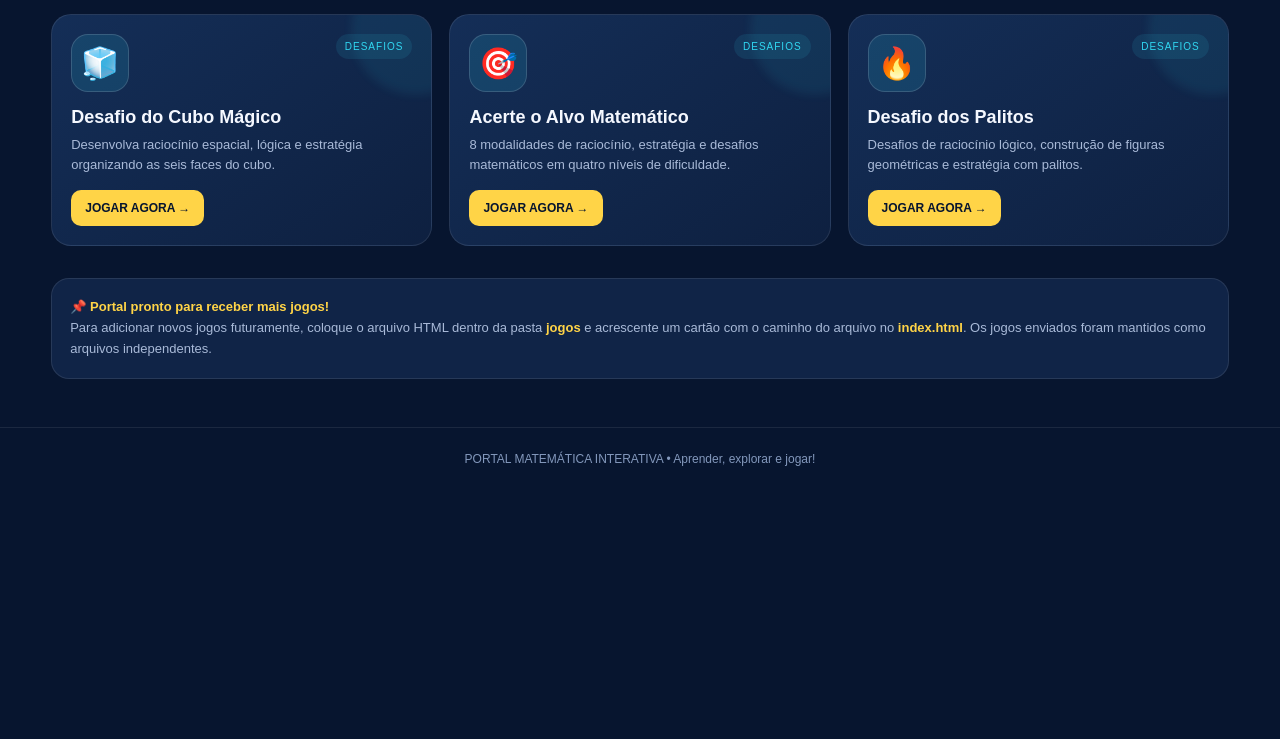
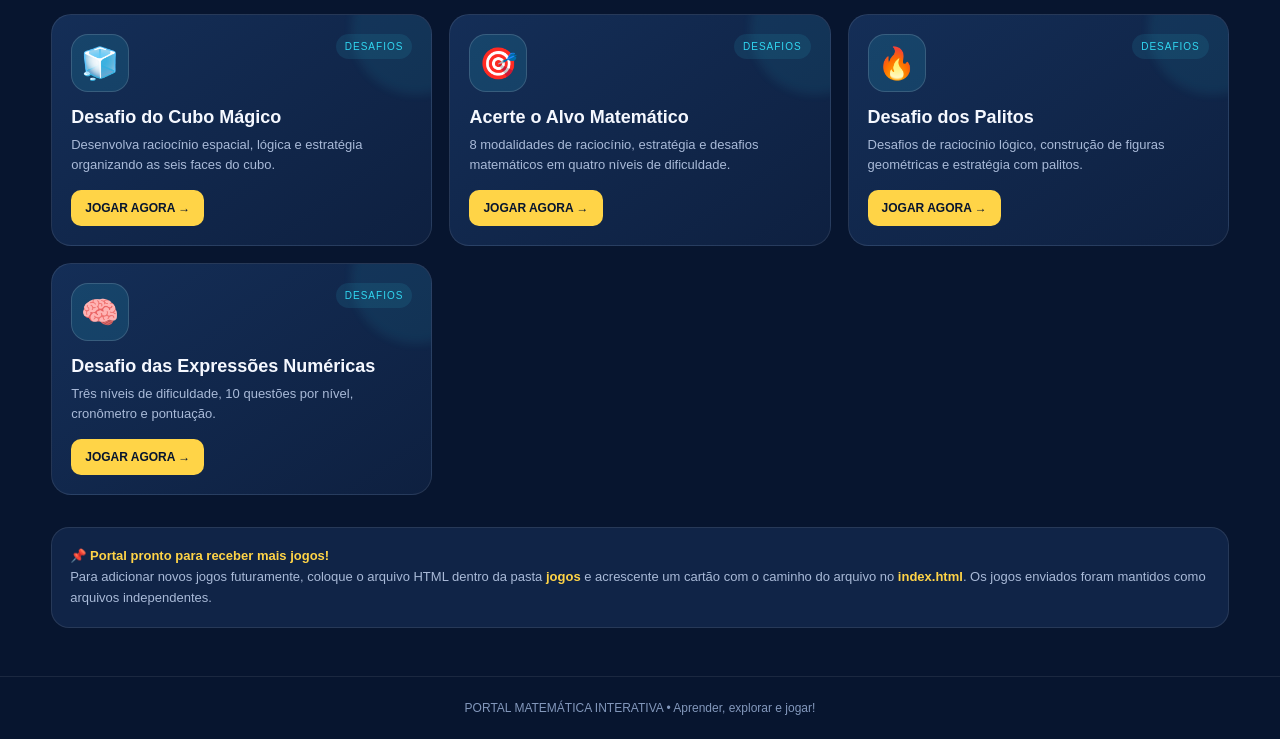
Before and after one commit to andersoncandido-blip/jogos-matematicos, a plain HTML site: page index.html in a window 1280 px wide. Shown: the part 1506-2245 px from the top of the page. Before the commit the page ends 1996 px from the top, so only its background shows below. Drawn offline with Linux system fonts and the light colour scheme.

Commit message:
Update index.html

```diff
--- a/index.html
+++ b/index.html
@@ -96,6 +96,15 @@ footer{margin-top:48px;padding:24px;text-align:center;color:#8398bc;border-top:1
   <p>Desafios de raciocínio lógico, construção de figuras geométricas e estratégia com palitos.</p>
   <a class="play" href="jogos/desafio_dos_palitos.html">JOGAR AGORA →</a>
 </article>
+<article class="card" data-category="desafios" data-name="desafio das expressões numéricas">
+  <div class="card-top">
+    <div class="game-icon cyan">🧠</div>
+    <span class="tag">Desafios</span>
+  </div>
+  <h3>Desafio das Expressões Numéricas</h3>
+  <p>Três níveis de dificuldade, 10 questões por nível, cronômetro e pontuação.</p>
+  <a class="play" href="jogos/desafio_das_expressoes_3_niveis_10_questoes_corrigido.html">JOGAR AGORA →</a>
+</article>
 </div><div class="empty" id="empty">Nenhum jogo encontrado. Tente outra palavra ou categoria.</div></section>
 <div class="info"><strong>📌 Portal pronto para receber mais jogos!</strong><br>Para adicionar novos jogos futuramente, coloque o arquivo HTML dentro da pasta <strong>jogos</strong> e acrescente um cartão com o caminho do arquivo no <strong>index.html</strong>. Os jogos enviados foram mantidos como arquivos independentes.</div>
 </main><footer>PORTAL MATEMÁTICA INTERATIVA • Aprender, explorar e jogar!</footer>
```
